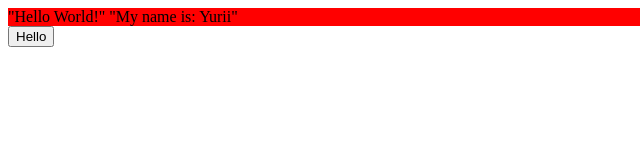
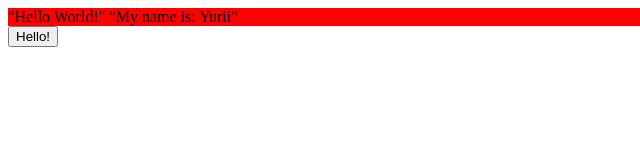
Before and after one commit to KravtsivYura/BogutskiyFirstLesson, a plain HTML site: page index.html in a window 1280 px wide. Shown: the full height of the page, 0-640 px from the left. Drawn offline with Linux system fonts and the light colour scheme.

Commit message:
fix hello-button text

```diff
--- a/index.html
+++ b/index.html
@@ -9,6 +9,6 @@
         <span>"Hello World!"</span>
         <span>"My name is: Yurii"</span>
     </div>
-    <button><span>Hello</span></button>
+    <button><span>Hello!</span></button>
 </body>
 </html>
```
